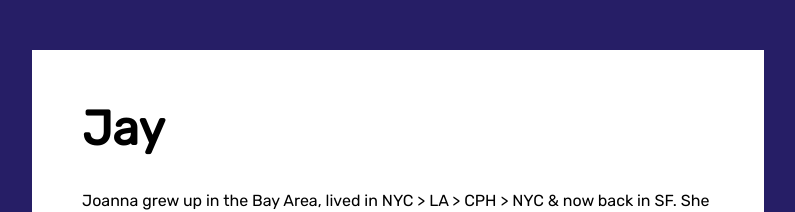
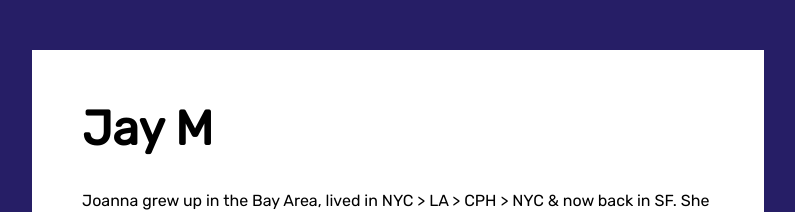
Before and after one commit to ma-wenjie/Interactive-1, a plain HTML site: page index.html in a window 1280 px wide. Shown: the top 212 px of the page, without its empty margins (26-821 px from the left). Drawn offline with Linux system fonts and the light colour scheme.

Commit message:
Body
Added M

```diff
--- a/index.html
+++ b/index.html
@@ -53,7 +53,7 @@
 <body>
   <div class="main">
 
-    <h1>Jay</h1>
+    <h1>Jay M</h1>
 
     <p id="bio">Joanna grew up in the Bay Area, lived in NYC > LA > CPH > NYC &#38; now back in SF. She commutes to <a href="https://twitter.com/search?f=news&vertical=news&q=oakland&src=refgoogle" target="_blank">Oakland</a>  <a href='https://www.backerkit.com/' target="_blank">work</a> and <a href="https://www.cca.edu/academics/graphic-design" target="_blank">teaches</a> in San Francisco. She has an <a href="http://dma.ucla.edu/" target="_blank">MFA </a>from DMA, and a <a href="https://www.pratt.edu/academics/architecture/" target="_blank">BArch </a>in Architecture from Pratt Institue. </p>
 
```
